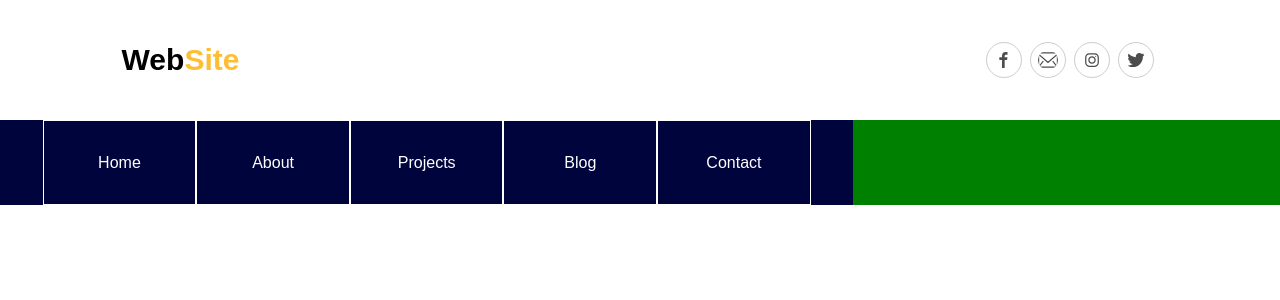
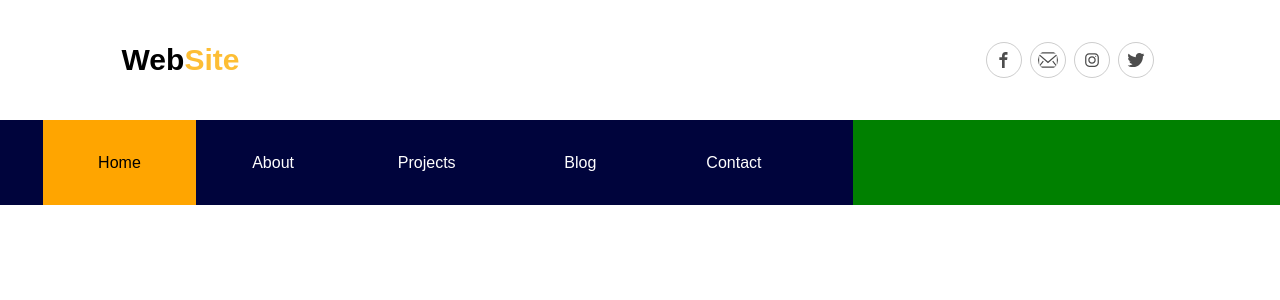
Before and after one commit to nateweis/GSC1Front, a React (Create React App) app: page / in a window 1280 px wide. Shown: the top 300 px of the page. Built offline with nearby package versions, Linux system fonts and the light colour scheme.

Commit message:
added hover effects and prop class to nav links

```diff
--- a/src/components/Nav.jsx
+++ b/src/components/Nav.jsx
@@ -1,9 +1,11 @@
-import React from 'react'
+import React, { useState } from 'react'
 import styled from 'styled-components'
 import {tablet, desc, bigScreen} from '../responsive'
 import {ReactComponent as ILines} from '../downloads/lines-svgrepo-com.svg'
 
 const Nav = () => {
+  const [screen, setScreen] = useState('home');
+
   return (
     <Container>
         <Left>
@@ -11,11 +13,21 @@ const Nav = () => {
 
             <FullSize>
                 <LinkContainer>
-                    <LinksWrapper> <Link>Home</Link> </LinksWrapper>
-                    <LinksWrapper> <Link>About</Link> </LinksWrapper>
-                    <LinksWrapper> <Link>Projects</Link> </LinksWrapper>
-                    <LinksWrapper> <Link>Blog</Link> </LinksWrapper>
-                    <LinksWrapper> <Link>Contact</Link> </LinksWrapper>
+                    <LinksWrapper active={screen == 'home'? true: false} onClick={()=> setScreen('home')}>
+                        <Link>Home</Link>
+                    </LinksWrapper>
+                    <LinksWrapper active={screen == 'about'? true: false} onClick={()=> setScreen('about')}>
+                        <Link>About</Link>
+                    </LinksWrapper>
+                    <LinksWrapper active={screen == 'projects'? true: false} onClick={()=> setScreen('projects')}>
+                        <Link>Projects</Link>
+                    </LinksWrapper>
+                    <LinksWrapper active={screen == 'blog'? true: false} onClick={()=> setScreen('blog')}>
+                        <Link>Blog</Link>
+                    </LinksWrapper>
+                    <LinksWrapper active={screen == 'contact'? true: false} onClick={()=> setScreen('contact')}>
+                        <Link>Contact</Link>
+                    </LinksWrapper>
                 </LinkContainer>
             </FullSize>
         </Left>
@@ -77,19 +89,34 @@ const LinkContainer = styled.div`
     margin: 0 5%;
 `
 const LinksWrapper = styled.div`
+    background-color: ${props => props.active && 'orange'};
+    color: ${props => props.active && 'black'};
     cursor: pointer;
-    border: 1px solid white;
+    //border: 1px solid white;
     flex: 1;
     display: flex;
     align-items: center;
     justify-content: center;
+    overflow:hidden;
+    //transition: 1s all ease;
+    position: relative;
     //height: 100%;
-    &:hover{
+    &::before{
         background-color: orange;
-        color: black;
+        content: "";
+        width: 0;
+        height: 100%;
+        position: absolute;
+        //z-index: -10;
+        transition:  0.3s all ease;
+    };
+    &:hover{color: black;};
+    &:hover::before{
+        width: 100%;
     }
 `
 const Link = styled.a`
+     z-index: 2;
 
 `
 
```
